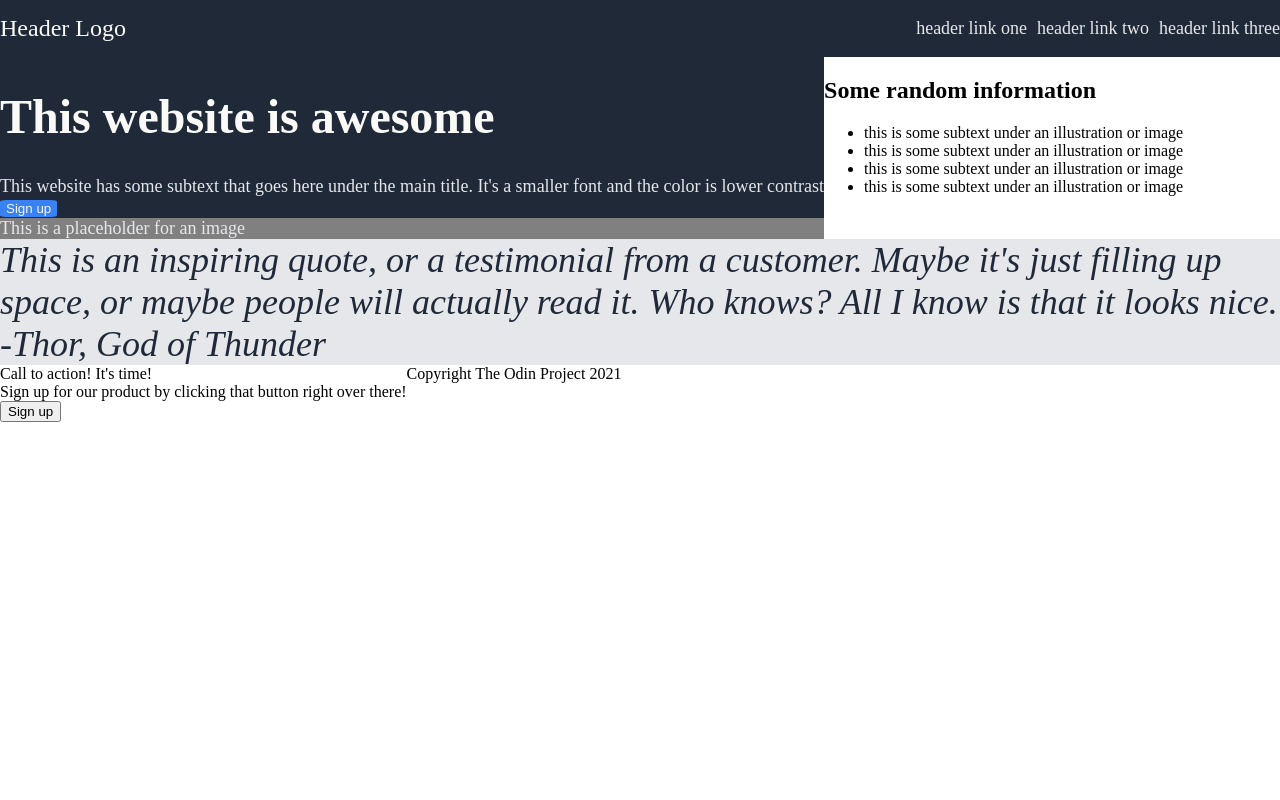
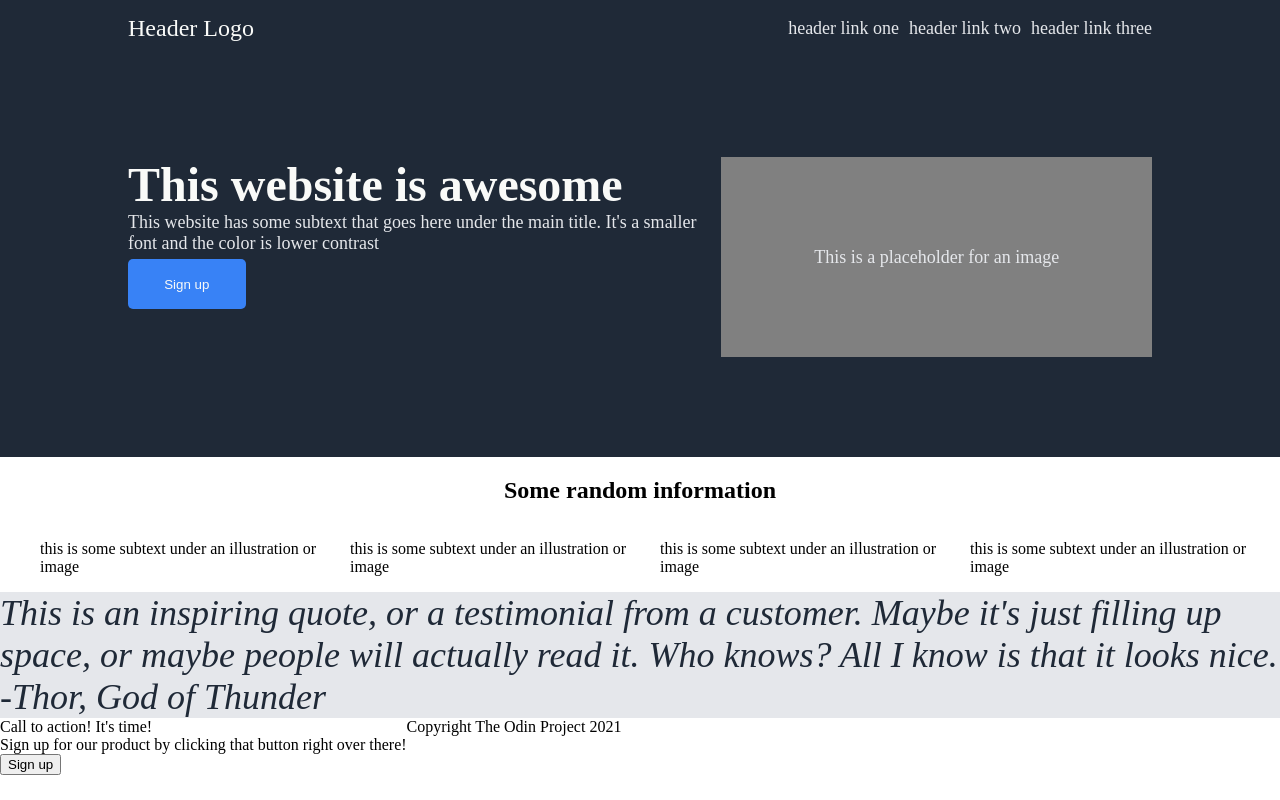
Before and after one commit to TheEternalVoid/project-landing-page, a plain HTML site: page index.html in a window 1280 px wide. Drawn offline with Linux system fonts and the light colour scheme.

Commit message:
Finshed header styling. Started content two.

```diff
--- a/index.html
+++ b/index.html
@@ -9,6 +9,7 @@
 </head>
 <body>
     <div class="flex-container">
+            <div class="dark-background">
                 <div class="nav">
                         <div class="headerlogo">
                             Header Logo
@@ -19,13 +20,18 @@
                             <li> header link three</li>
                         </ul>
                 </div>
+            </div>
 
+            <div class="dark-background">
                 <div class="content-one">
+                    <div class="content-signup">
                         <h1>This website is awesome</h1>
                         <div>This website has some subtext that goes here under the main title. It's a smaller font and the color is lower contrast</div>
                         <button>Sign up</button>
+                    </div>
                     <div id="imageone">
                         This is a placeholder for an image
+                    </div>
                 </div>
             </div>
 
--- a/style.css
+++ b/style.css
@@ -1,6 +1,18 @@
 body {
     margin: 0;
     display: flex;
+}
+
+h1 {
+    margin: 0;
+}
+
+li {
+    list-style-type: none;
+}
+
+h2 {
+    text-align: center;
 }
 
 .flex-container {
@@ -20,9 +32,10 @@ body {
 .navul {
     font-size: 18px;
     color: #E5E7EB;
-    list-style-type: none;
+
     display: flex;
     gap: 10px;
+    margin-right: 10%;
 
 }
 
@@ -31,6 +44,7 @@ body {
     color: #F9FAF8;
     display: flex;
     align-items: center;
+    margin-left: 10%;
 
 }
 
@@ -38,6 +52,16 @@ body {
     background-color: #1F2937;
     font-size: 18px;
     color: #E5E7EB;
+    display: flex;
+    padding-top: 100px;
+    padding-bottom: 100px;
+}
+
+.content-signup {
+   display: flex;
+   flex-direction: column;
+   margin-left: 10%;
+   margin-right: 5px;
 }
 
 .content-one h1 {
@@ -49,8 +73,13 @@ body {
 .content-one button {
     background-color: #3882F6;
     color: #F9FAF8;
-    border-radius: 10%;
+    border-radius: 5px;
     border: 0;
+    width: 20%;
+    height: 25%;
+    padding-top: 5px;
+    padding-bottom: 5px;
+    margin-top: 5px;
 }
 
 .testomonial {
@@ -63,4 +92,28 @@ body {
 
 #imageone {
     background-color: #808080;
+    width: 555px;
+    height: 200px;
+    margin-right: 10%;
+    display: flex;
+    justify-content: center;
+    align-items: center;
+    padding: 60px;
+    box-sizing: border-box;
 }
+
+.dark-background {
+    width: 100%;
+    background-color: #1F2937 ;
+}
+
+.content-two {
+    width: 100%;
+    display: flex;
+    flex-direction: column;
+    align-items: center;
+}
+
+.content-two ul {
+    display: flex;
+}
```
Lines whose indentation alone changed are shown as unchanged.
